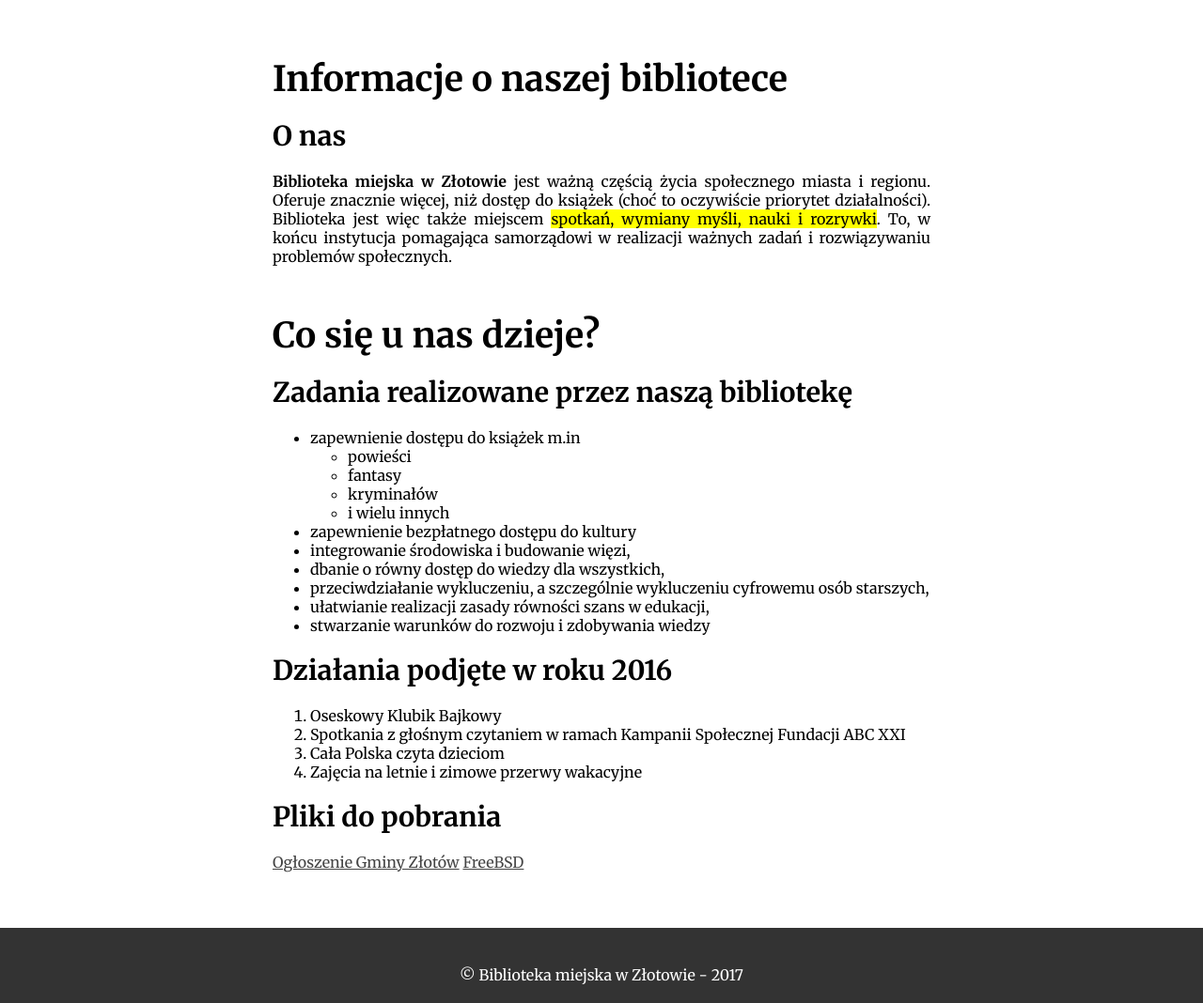
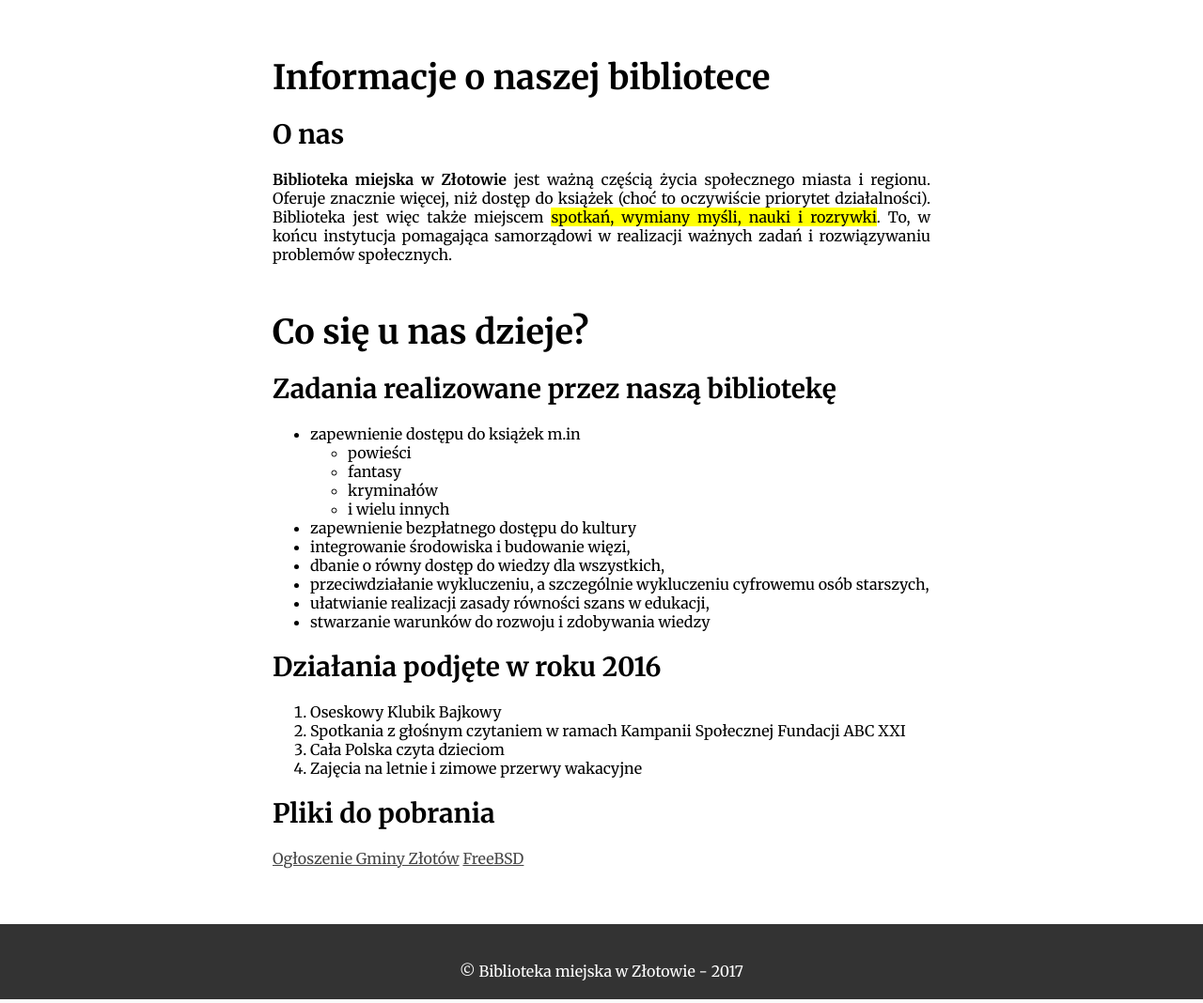
Before and after one commit to wSoltysiak/PSWLab, a PHP site: page /index.html in a window 1280 px wide. Shown: the part 540-1608 px from the top of the page at 94% size. Run offline with PHP 8.4, Linux system fonts and the light colour scheme.

Commit message:
Revert "Dodanie różnych jednostek w czcionkach"
This reverts commit da02575d64359bea92a5f3980cd2a22688baf7f2.

```diff
--- a/assets/css/info-section.css
+++ b/assets/css/info-section.css
@@ -3,16 +3,15 @@
     max-width: 700px;
     margin: 60px auto;
     padding: 0 10px;
-    font-size: 12pt;
 }
 
 .info-section__header {
-    font-size: 1.8em;
+    font-size: 28px;
     margin: 20px 0 20px 0;
 }
 
 .info-section__header--big {
-    font-size: 233%;
+    font-size: 36px;
     margin: 50px 0 0;
 }
 
```
